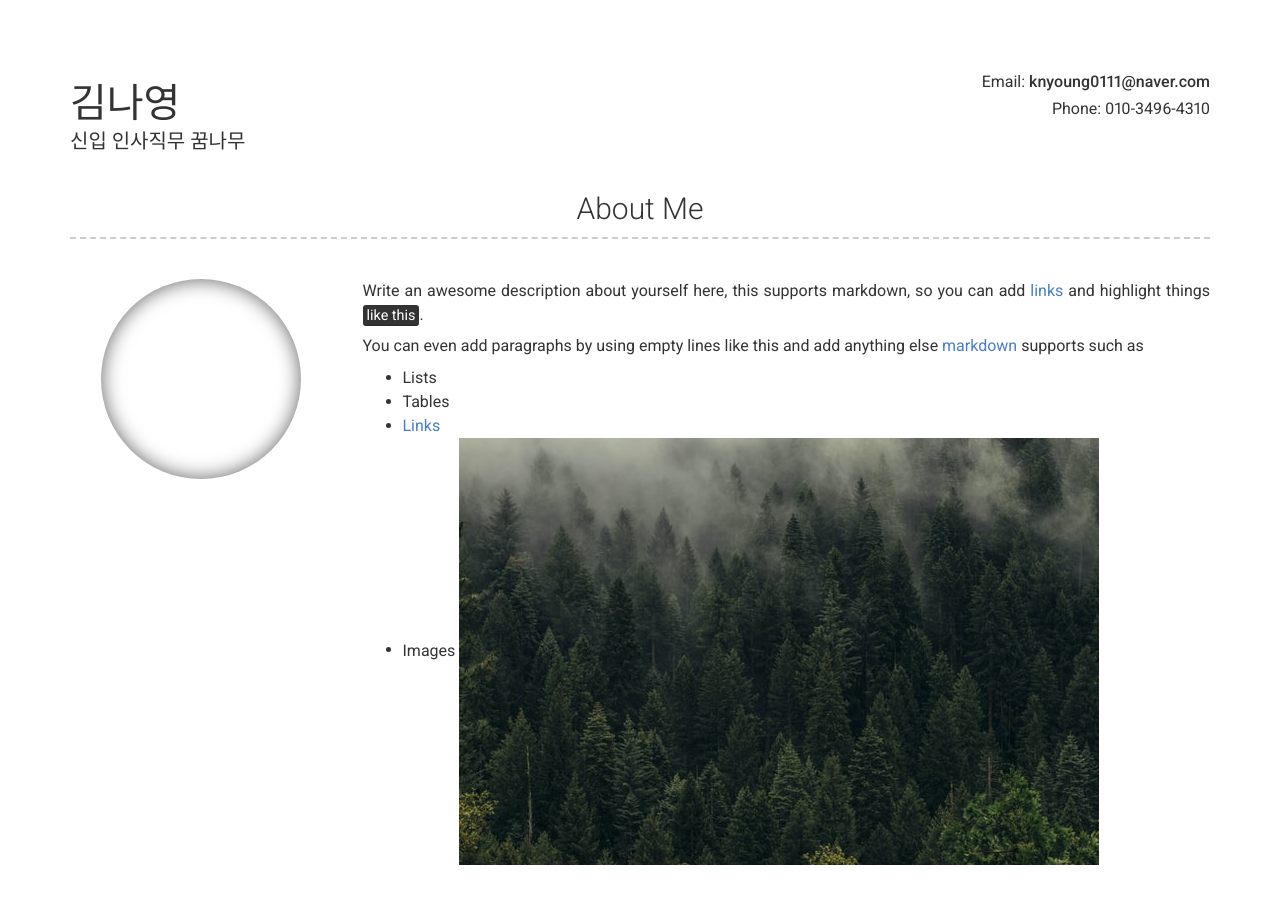
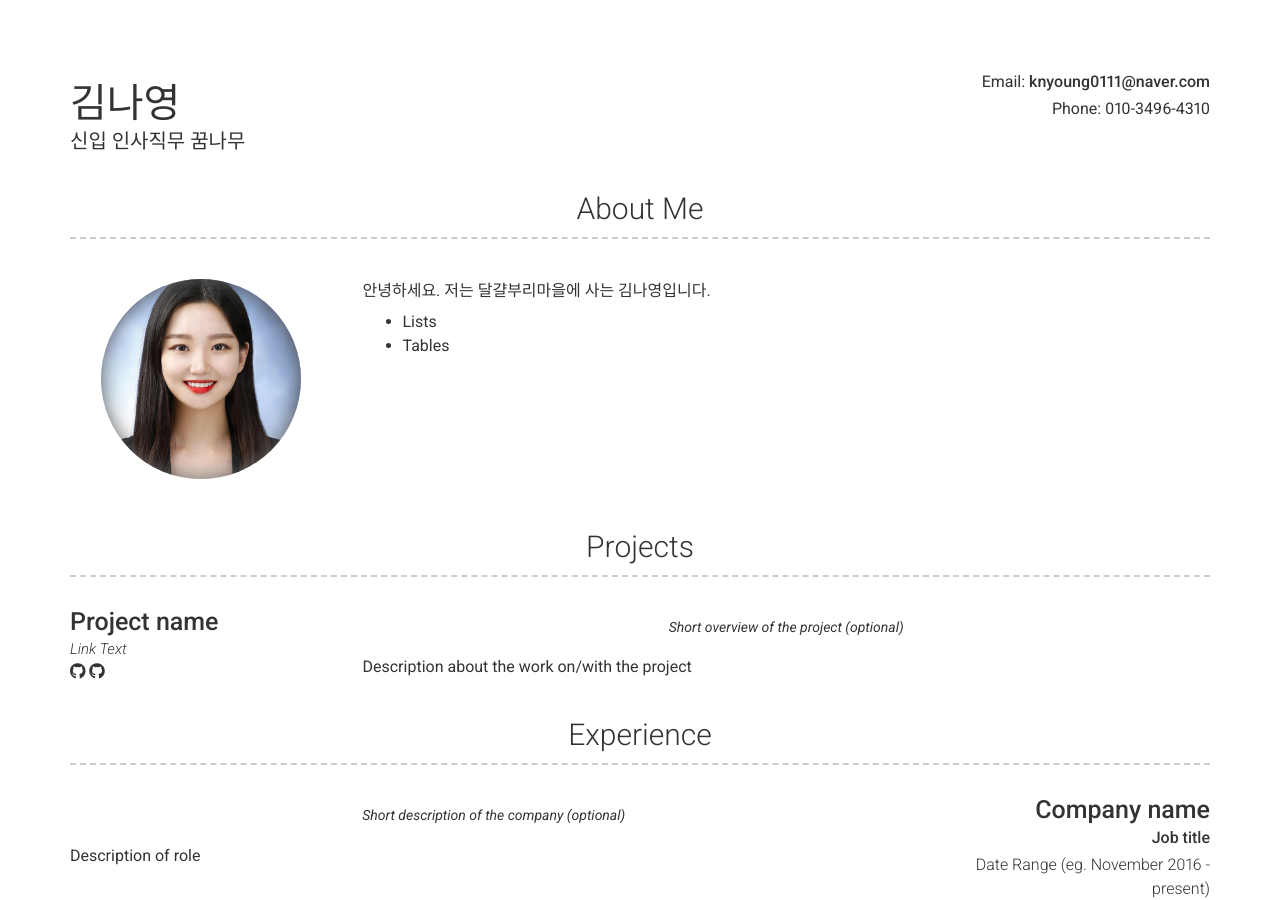
Before and after one commit to steamlng/steamlng.github.io, a Jekyll site: the page built from index.md, in a window 1280 px wide and 900 px high. Built offline with Jekyll 4.4.1, drawn with Linux system fonts in a browser that asks for light colours; nearby versions of some CDN libraries.

Commit message:
프로필 이미지 추가

```diff
--- a/_config.yml
+++ b/_config.yml
@@ -51,15 +51,13 @@ darkmode: false
 
 # About Section
 # about_title: About Me (Use this to override about section title)
-about_profile_image: Directory of profile image (eg. images/profile.jpg)
+about_profile_image: images/프로필사진.jpeg
 about_content: | # this will include new lines to allow paragraphs
-  Write an awesome description about yourself here, this supports markdown, so you can add [links](http://foobar.com) and highlight things <mark>like this</mark>.
+  안녕하세요. 저는 달걀부리마을에 사는 김나영입니다.
 
-  You can even add paragraphs by using empty lines like this and add anything else [markdown](https://www.markdownguide.org/getting-started#what-is-markdown) supports such as
     - Lists
     - Tables
-    - <a href="google.com">Links</a>
-    - Images ![alt text](/images/landscape-trees.jpg "Trees")
+
 
 content:
   - title: Projects # Title for the section
```
Also changed, not shown: images/프로필사진.jpeg (added).
